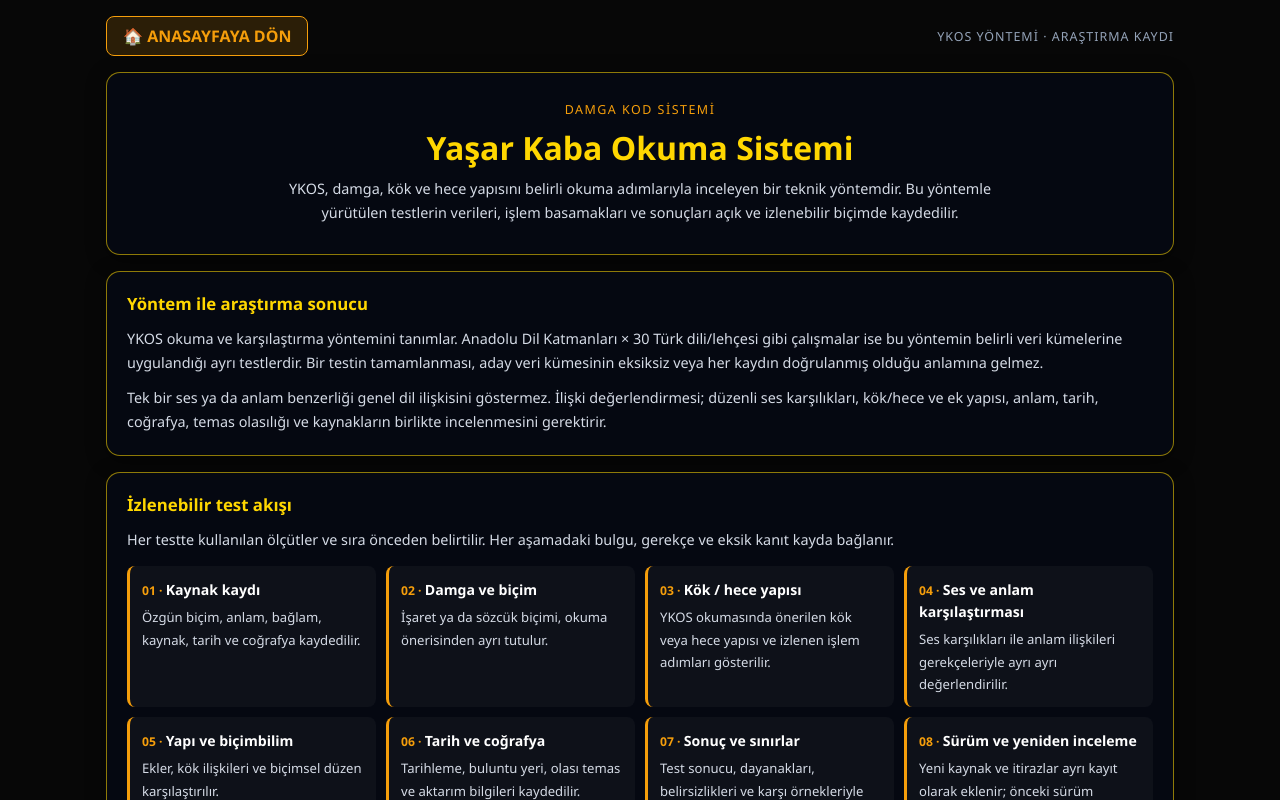
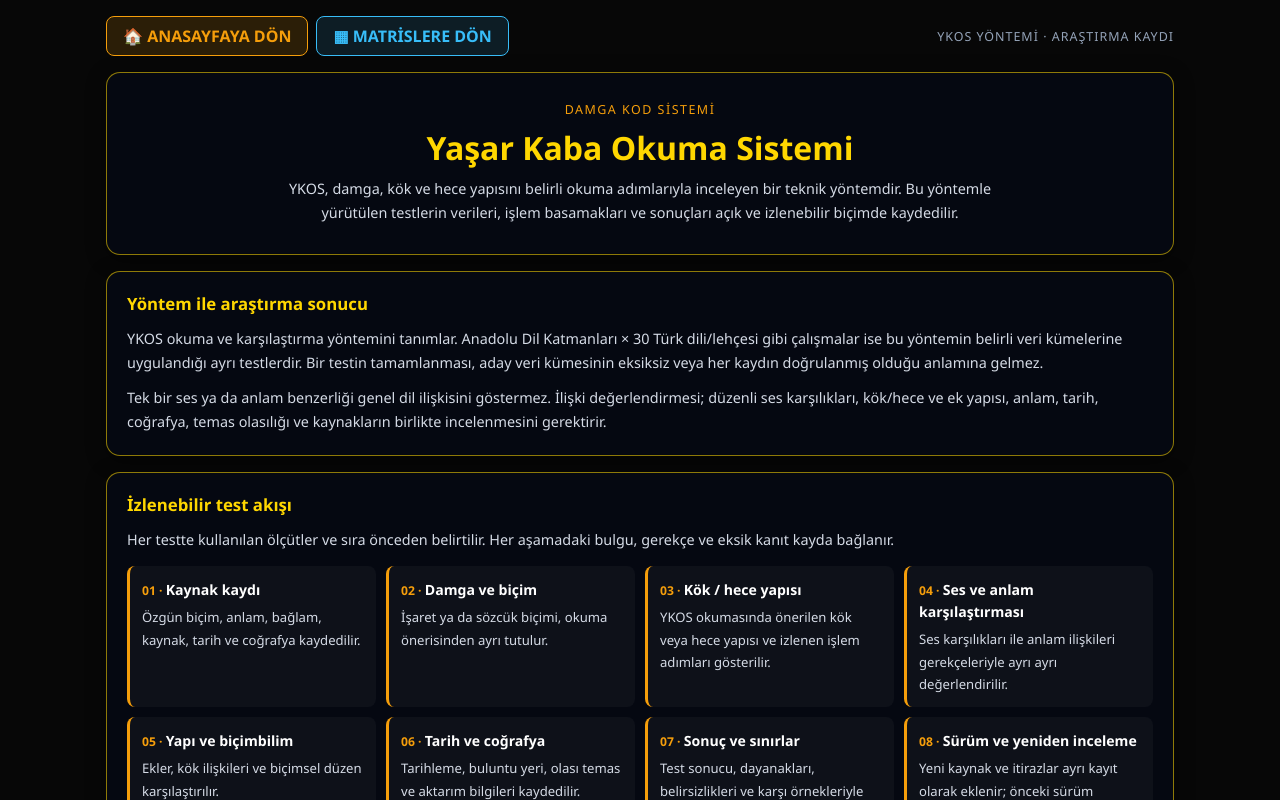
Before and after one commit to yasarkaba34-design/ykos-frontend, a React (Vite) app: page /hakkimizda in a window 1280 px wide. Built offline with nearby package versions, Linux system fonts and the light colour scheme; no server answers.

Commit message:
Fix methodology page return navigation

```diff
--- a/src/pages/Hakkimizda.jsx
+++ b/src/pages/Hakkimizda.jsx
@@ -32,10 +32,11 @@ const steps = [
   ["08", "Sürüm ve yeniden inceleme", "Yeni kaynak ve itirazlar ayrı kayıt olarak eklenir; önceki sürüm korunur."],
 ];
 
-export default function MethodologyPanel({ onNavigateHome = () => {} }) {
+export default function MethodologyPanel({ onNavigateHome = () => {}, onNavigateMatrix = () => {} }) {
   return (
     <main style={{ width: "100%", maxWidth: "1100px", margin: "0 auto", padding: "16px", color: "#fff", fontFamily: "Segoe UI, sans-serif" }}>
       <div style={{ display: "flex", justifyContent: "space-between", alignItems: "center", gap: "12px", flexWrap: "wrap", marginBottom: "16px" }}>
+        <div style={{ display: "flex", gap: "8px", flexWrap: "wrap" }}>
         <button
           type="button"
           onClick={onNavigateHome}
@@ -43,6 +44,14 @@ export default function MethodologyPanel({ onNavigateHome = () => {} }) {
         >
           🏠 ANASAYFAYA DÖN
         </button>
+          <button
+            type="button"
+            onClick={onNavigateMatrix}
+            style={{ background: "rgba(56, 189, 248, 0.12)", border: "1px solid #38bdf8", color: "#38bdf8", padding: "8px 16px", borderRadius: "8px", fontWeight: 800, cursor: "pointer" }}
+          >
+            ▦ MATRİSLERE DÖN
+          </button>
+        </div>
         <span style={{ color: "#94a3b8", fontSize: "0.78rem", letterSpacing: "0.08em" }}>
           YKOS YÖNTEMİ · ARAŞTIRMA KAYDI
         </span>
```
